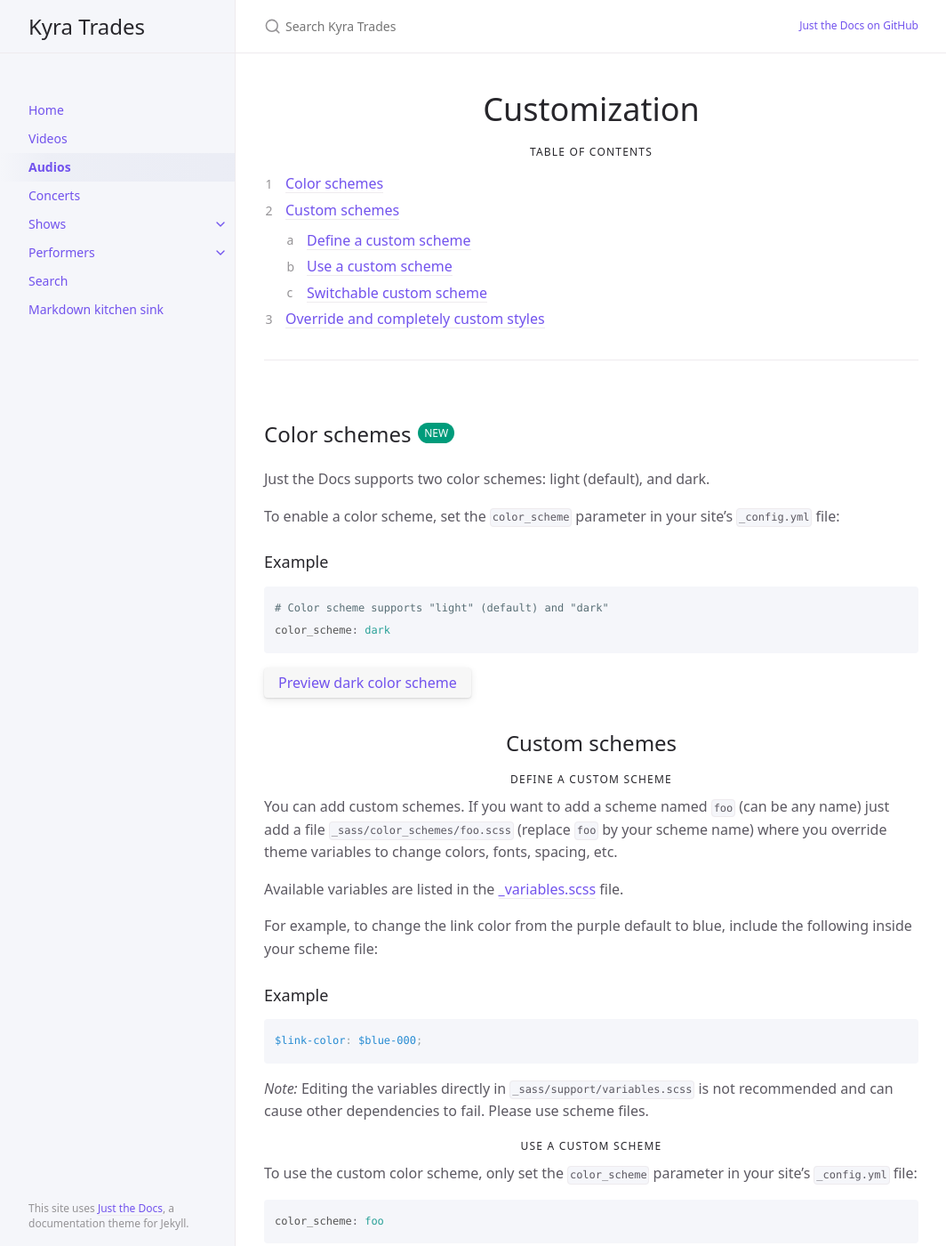
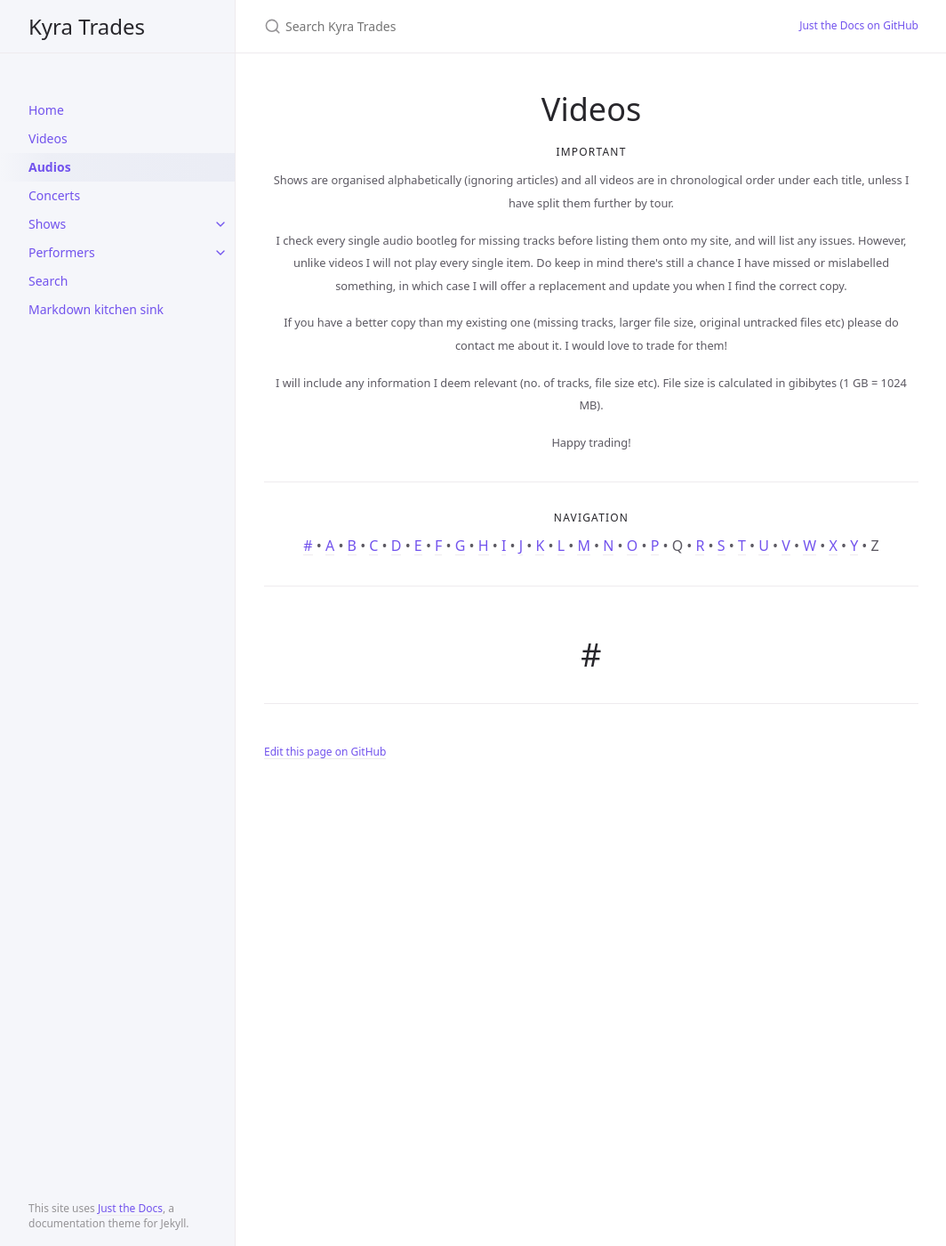
Before and after one commit to kyratrades/kyratrades.github.io, a Jekyll site: the page built from docs/audios.md, in a window 1280 px wide and 1400 px high. Shown: the whole window at 89% size, without its empty margins (107-1171 px from the left). Built offline with Jekyll 4.4.1, drawn with Linux system fonts in a browser that asks for light colours; some of the changed text lies outside the part shown.

Commit message:
Update audios.md

````diff
--- a/docs/audios.md
+++ b/docs/audios.md
@@ -5,112 +5,29 @@ nav_order: 3
 permalink: /audios
 ---
 
-# Customization
+# Videos
 {: .no_toc }
 
-## Table of contents
-{: .no_toc .text-delta }
+### Important
+{: .no_toc }
 
-1. TOC
-{:toc}
+<p align="center"><small>Shows are organised alphabetically (ignoring articles) and all videos are in chronological order under each title, unless I have split them further by tour.</small></p>
+
+<p align="center"><small>I check every single audio bootleg for missing tracks before listing them onto my site, and will list any issues. However, unlike videos I will not play every single item. Do keep in mind there's still a chance I have missed or mislabelled something, in which case I will offer a replacement and update you when I find the correct copy.</small></p>
+
+<p align="center"><small>If you have a better copy than my existing one (missing tracks, larger file size, original untracked files etc) please do contact me about it. I would love to trade for them!</small></p>
+
+<p align="center"><small>I will include any information I deem relevant (no. of tracks, file size etc). File size is calculated in gibibytes (1 GB = 1024 MB).</small></p>
+
+<p align="center"><small>Happy trading!</small></p>
 
 ---
 
-## Color schemes
-{: .d-inline-block }
-
-New
-{: .label .label-green }
-
-Just the Docs supports two color schemes: light (default), and dark.
-
-To enable a color scheme, set the `color_scheme` parameter in your site's `_config.yml` file:
-
-#### Example
+### Navigation
 {: .no_toc }
 
-```yaml
-# Color scheme supports "light" (default) and "dark"
-color_scheme: dark
-```
-<button class="btn js-toggle-dark-mode">Preview dark color scheme</button>
+<p align="center"><a href="https://kyratrades.github.io/audios#top">#</a> • <a href="https://kyratrades.github.io/audios#a">A</a> • <a href="https://kyratrades.github.io/audios#b">B</a> • <a href="https://kyratrades.github.io/audios#c">C</a> • <a href="https://kyratrades.github.io/audios#d">D</a> • <a href="https://kyratrades.github.io/audios#e">E</a> • <a href="https://kyratrades.github.io/audios#f">F</a> • <a href="https://kyratrades.github.io/audios#g">G</a> • <a href="https://kyratrades.github.io/audios#h">H</a> • <a href="https://kyratrades.github.io/audios#i">I</a> • <a href="https://kyratrades.github.io/audios#j">J</a> • <a href="https://kyratrades.github.io/audios#k">K</a> • <a href="https://kyratrades.github.io/audios#l">L</a> • <a href="https://kyratrades.github.io/audios#m">M</a> • <a href="https://kyratrades.github.io/audios#n">N</a> • <a href="https://kyratrades.github.io/audios#o">O</a> • <a href="https://kyratrades.github.io/audios#p">P</a> • Q • <a href="https://kyratrades.github.io/audios#r">R</a> • <a href="https://kyratrades.github.io/audios#s">S</a> • <a href="https://kyratrades.github.io/audios#t">T</a> • <a href="https://kyratrades.github.io/audios#u">U</a> • <a href="https://kyratrades.github.io/audios#v">V</a> • <a href="https://kyratrades.github.io/audios#w">W</a> • <a href="https://kyratrades.github.io/audios#x">X</a> • <a href="https://kyratrades.github.io/audios#y">Y</a> • Z </p>
 
-<script>
-const toggleDarkMode = document.querySelector('.js-toggle-dark-mode');
+---
 
-jtd.addEvent(toggleDarkMode, 'click', function(){
-  if (jtd.getTheme() === 'dark') {
-    jtd.setTheme('light');
-    toggleDarkMode.textContent = 'Preview dark color scheme';
-  } else {
-    jtd.setTheme('dark');
-    toggleDarkMode.textContent = 'Return to the light side';
-  }
-});
-</script>
-
-## Custom schemes
-
-### Define a custom scheme
-
-You can add custom schemes.
-If you want to add a scheme named `foo` (can be any name) just add a file `_sass/color_schemes/foo.scss` (replace `foo` by your scheme name)
-where you override theme variables to change colors, fonts, spacing, etc.
-
-Available variables are listed in the [_variables.scss](https://github.com/pmarsceill/just-the-docs/tree/master/_sass/support/_variables.scss) file.
-
-For example, to change the link color from the purple default to blue, include the following inside your scheme file:
-
-#### Example
-{: .no_toc }
-
-```scss
-$link-color: $blue-000;
-```
-
-_Note:_ Editing the variables directly in `_sass/support/variables.scss` is not recommended and can cause other dependencies to fail.
-Please use scheme files.
-
-### Use a custom scheme
-
-To use the custom color scheme, only set the `color_scheme` parameter in your site's `_config.yml` file:
-```yaml
-color_scheme: foo
-```
-
-### Switchable custom scheme
-
-If you want to be able to change the scheme dynamically, for example via javascript, just add a file `assets/css/just-the-docs-foo.scss` (replace `foo` by your scheme name)
-with the following content:`
-
-{% raw %}
-    ---
-    ---
-    {% include css/just-the-docs.scss.liquid color_scheme="foo" %}
-{% endraw %}
-
-This allows you to switch the scheme via the following javascript.
-
-```js
-jtd.setTheme('foo');
-```
-
-## Override and completely custom styles
-
-For styles that aren't defined as variables, you may want to modify specific CSS classes.
-Additionally, you may want to add completely custom CSS specific to your content.
-To do this, put your styles in the file `_sass/custom/custom.scss`.
-This will allow for all overrides to be kept in a single file, and for any upstream changes to still be applied.
-
-For example, if you'd like to add your own styles for printing a page, you could add the following styles.
-
-#### Example
-{: .no_toc }
-
-```scss
-// Print-only styles.
-@media print {
-  .side-bar, .page-header { display: none; }
-  .main-content { max-width: auto; margin: 1em;}
-}
-```
+# \#
````
